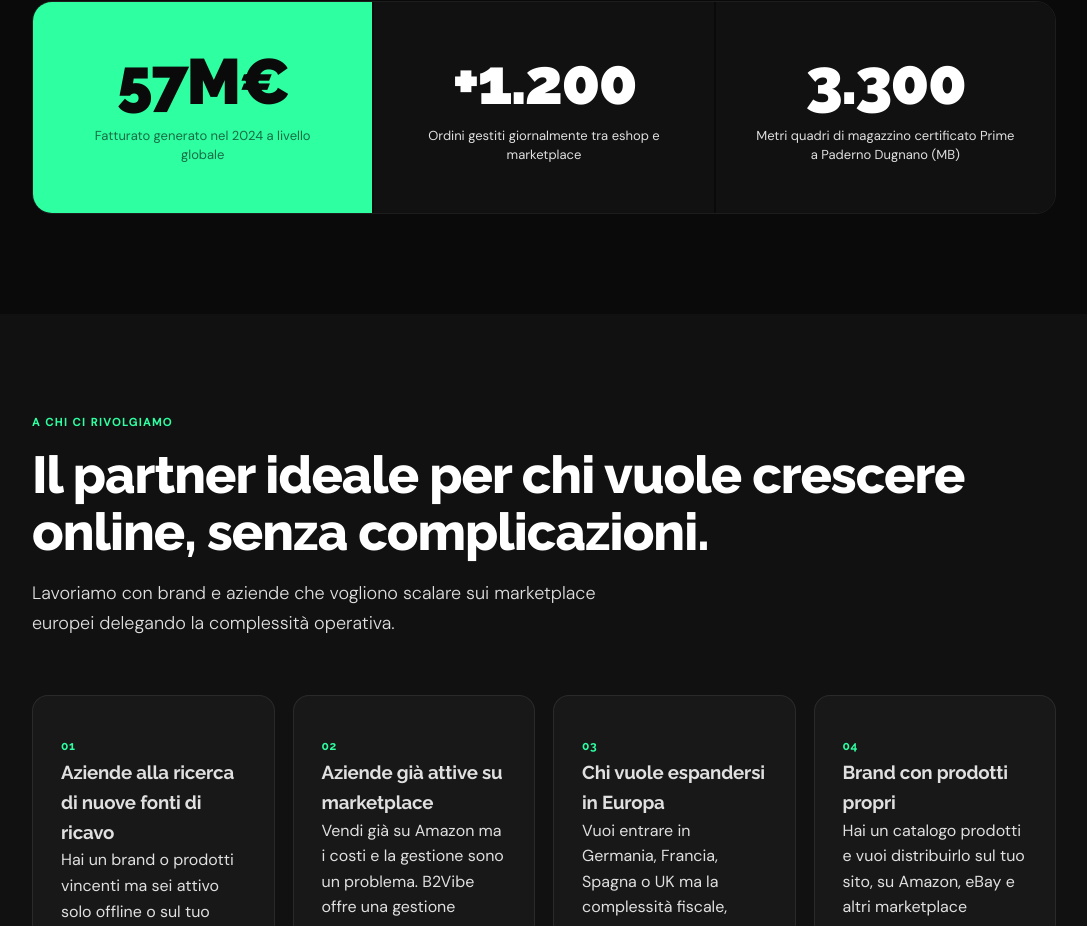
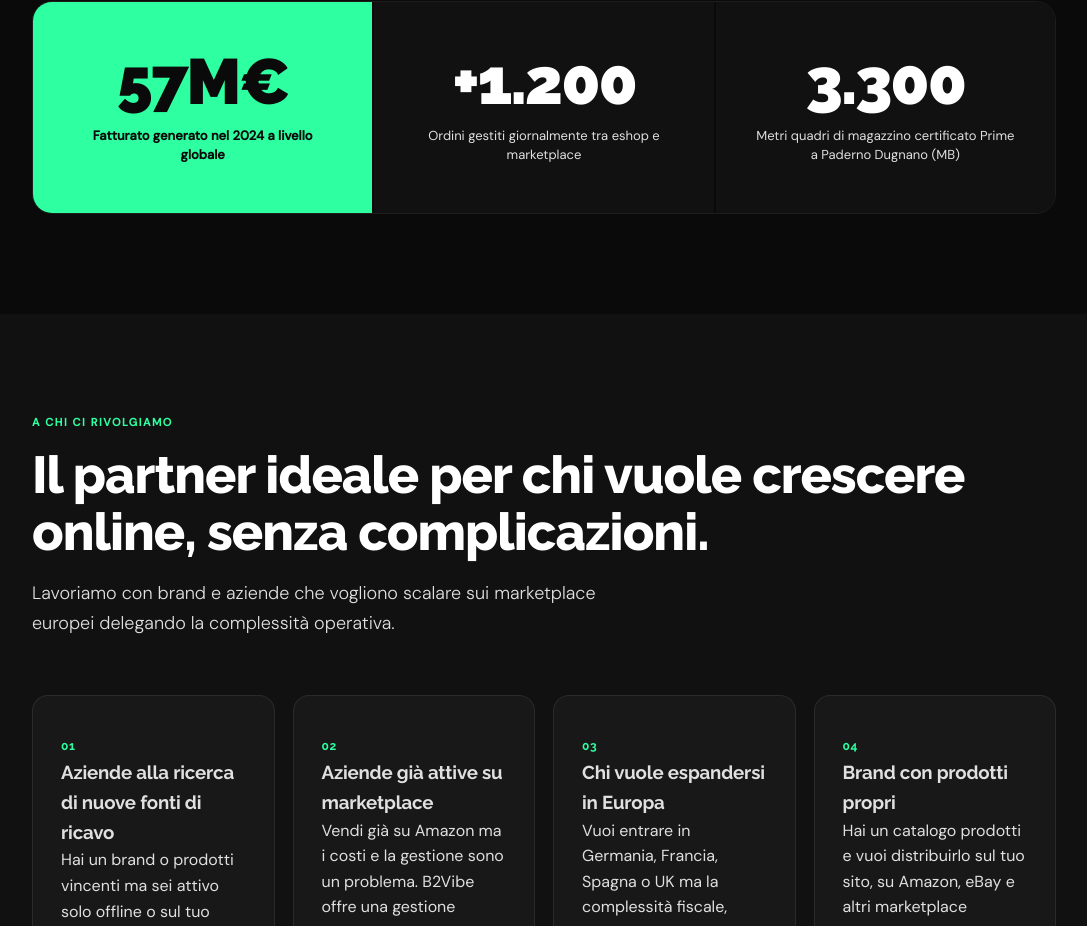
Before and after one commit to Wrd12IG/B2vibe, a React (Vite) app: page / in a window 1280 px wide. Shown: the part 2174-3100 px from the top of the page, without its empty margins (96-1183 px from the left). Built offline with nearby package versions, Linux system fonts and the light colour scheme.

Commit message:
Aggiorna stile etichetta stat primaria a nero solido e bold

```diff
--- a/src/index.css
+++ b/src/index.css
@@ -287,7 +287,8 @@ button.primary:hover,
 }
 
 .stat-item.featured .stat-label {
-  color: rgba(10, 10, 10, 0.6);
+  color: var(--dark);
+  font-weight: bold;
 }
 
 .stat-num {
```
